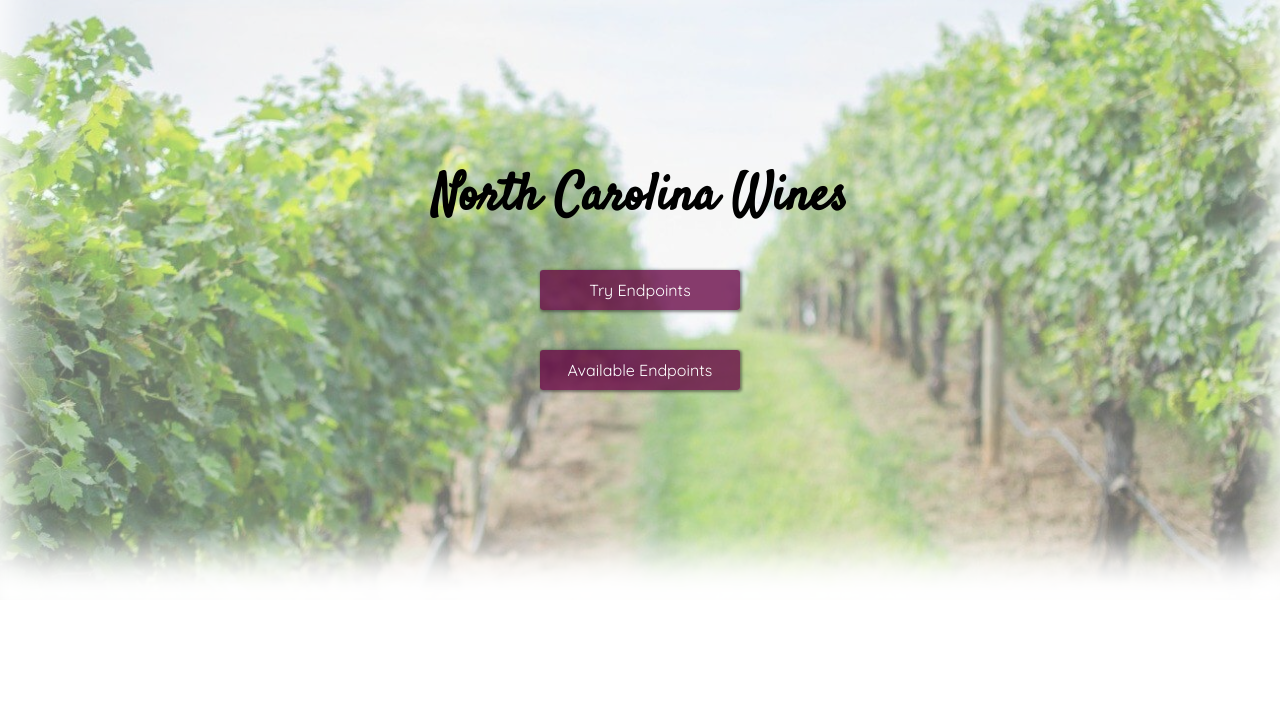
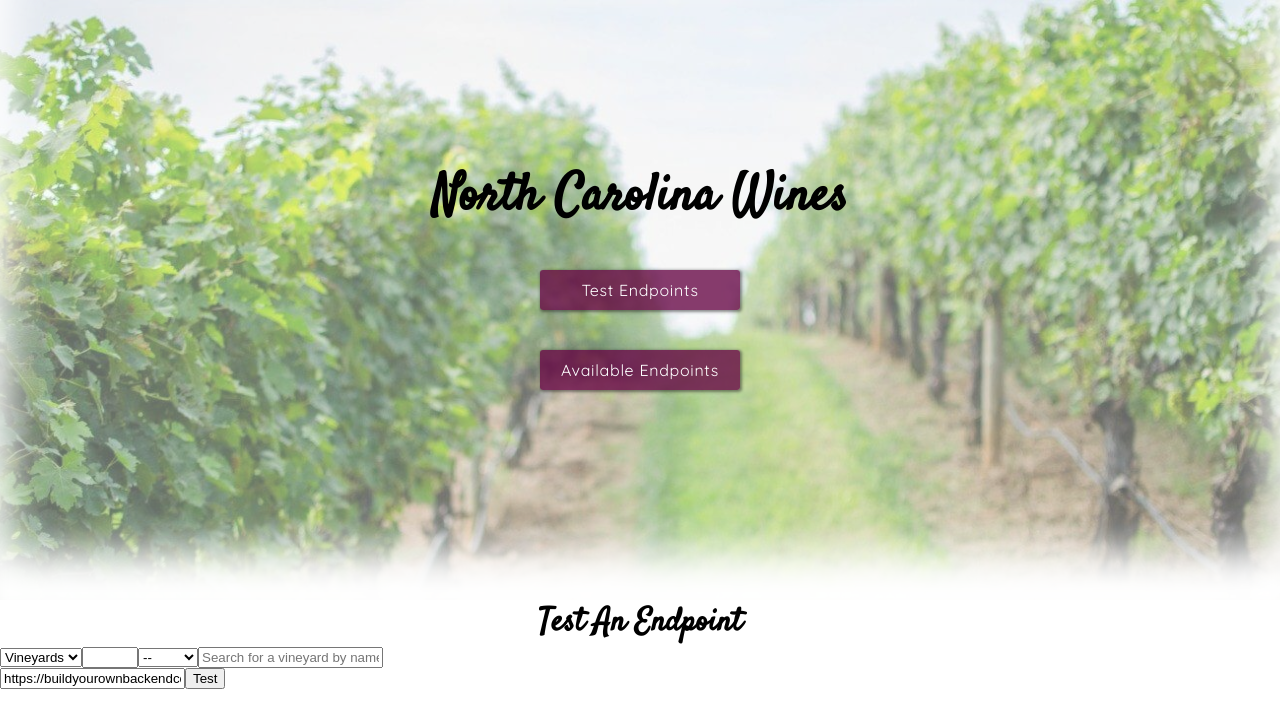
Before and after one commit to jarushford/nc-wines, a React (Create React App) app: page / in a window 1280 px wide. Shown: the top 728 px of the page. Built offline with nearby package versions, Linux system fonts and the light colour scheme.

Commit message:
Set up endpoint form

```diff
--- a/src/App/App.js
+++ b/src/App/App.js
@@ -1,5 +1,6 @@
 import React, { Component } from 'react'
 import Header from '../Header/Header'
+import TestForm from '../TestForm/TestForm'
 
 export default class App extends Component {
   constructor() {
@@ -12,6 +13,7 @@ export default class App extends Component {
     return (
       <div className="App">
         <Header />
+        <TestForm />
       </div>
     )
   }
--- a/src/Header/Header.js
+++ b/src/Header/Header.js
@@ -5,8 +5,16 @@ export default function Header() {
   return (
     <header className="header">
       <h1>North Carolina Wines</h1>
-      <button>Try Endpoints</button>
-      <button>Available Endpoints</button>
+      <button
+        onClick={() => window.scrollTo({ top: 500, behavior: 'smooth' })}
+      >
+        Test Endpoints
+      </button>
+      <button
+        onClick={() => window.scrollTo({ top: 1000, behavior: 'smooth' })}
+      >
+        Available Endpoints
+      </button>
     </header>
   )
 }
--- /dev/null
+++ b/src/TestForm/TestForm.js
@@ -0,0 +1,69 @@
+import React, { Component } from 'react'
+
+export default class TestForm extends Component {
+  constructor() {
+    super()
+    this.state = {
+      mainSelector: 'vineyards',
+      idSelector: '',
+      baseUrl: `https://buildyourownbackendcodysara.herokuapp.com/api/v1/`,
+      querySelector: '',
+      querySearch: ''
+    }
+  }
+
+  updateValue = (e, value) => {
+    this.setState({ [value]: e.target.value })
+  }
+
+  render() {
+    const { mainSelector, idSelector, baseUrl, querySelector, querySearch } = this.state
+    let fullUrl = baseUrl + mainSelector + '/' + idSelector
+    let maxID
+
+    if (querySelector !== '' && idSelector === '') {
+      fullUrl += querySelector + querySearch
+    }
+
+    mainSelector === 'vineyards' ? maxID = 30 : maxID = 90
+
+    return (
+      <section className="test-form-section">
+        <h2>Test An Endpoint</h2>
+        <form onSubmit={(e) => e.preventDefault()}>
+          <select
+            className="main-selector"
+            onChange={(e) => this.updateValue(e, 'mainSelector')}
+          >
+            <option value="vineyards">Vineyards</option>
+            <option value="wines">Wines</option>
+          </select>
+          <input
+            type="number"
+            min={1}
+            max={maxID}
+            onChange={(e) => this.updateValue(e, 'idSelector')}
+          />
+          <select
+            className="query-selector"
+            onChange={(e) => this.updateValue(e, 'querySelector')}
+          >
+            <option value="">--</option>
+            <option value="?name=">name</option>
+            <option value="?region=">region</option>
+          </select>
+          <input
+            type="text"
+            placeholder="Search for a vineyard by name or region"
+            value={querySearch}
+            onChange={(e) => this.updateValue(e, 'querySearch')}
+          />
+        </form>
+        <form>
+          <input type="text" value={fullUrl} />
+          <button>Test</button>
+        </form>
+      </section>
+    )
+  }
+}
--- /dev/null
+++ b/src/TestForm/_TestForm.scss
@@ -0,0 +1,3 @@
+h2 {
+  @include header;
+}
--- a/src/main.scss
+++ b/src/main.scss
@@ -15,7 +15,8 @@ body {
   box-shadow: 1px 1px 3px 1px rgba(30, 30, 30, 0.5);
   cursor: pointer;
   outline: none;
-  transition: .4s;
+  transition: .5s ease;
+  letter-spacing: .7px;
 
   &:hover {
     background: rgba(101, 3, 67, 0.87);
@@ -23,4 +24,13 @@ body {
   }
 }
 
+@mixin header() {
+  font-family: 'Satisfy', cursive;
+  font-size: 2rem;
+  text-align: center;
+  margin: 0 auto;
+  width: 250px;
+}
+
 @import './Header/Header';
+@import './TestForm/TestForm';
```
